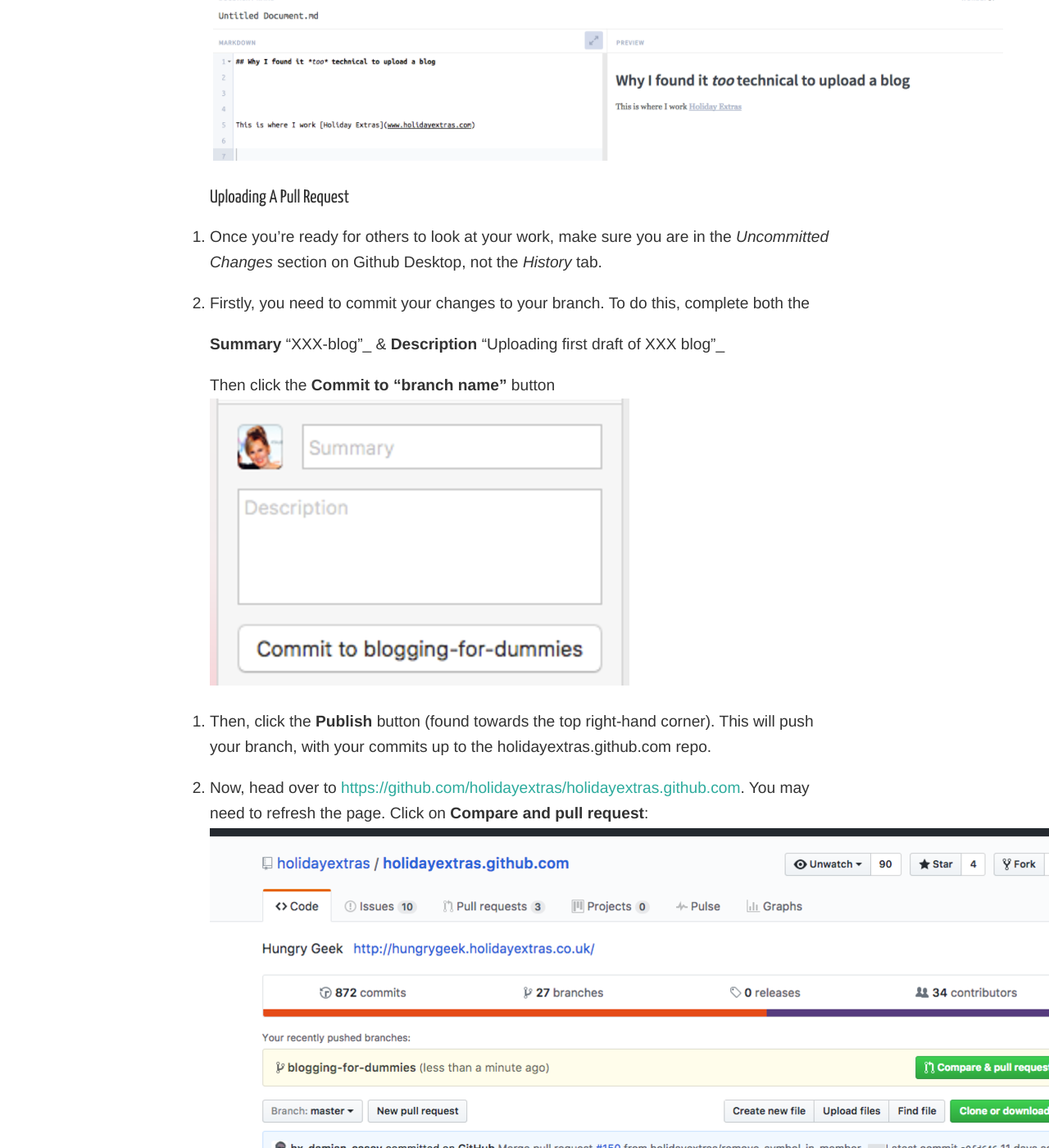
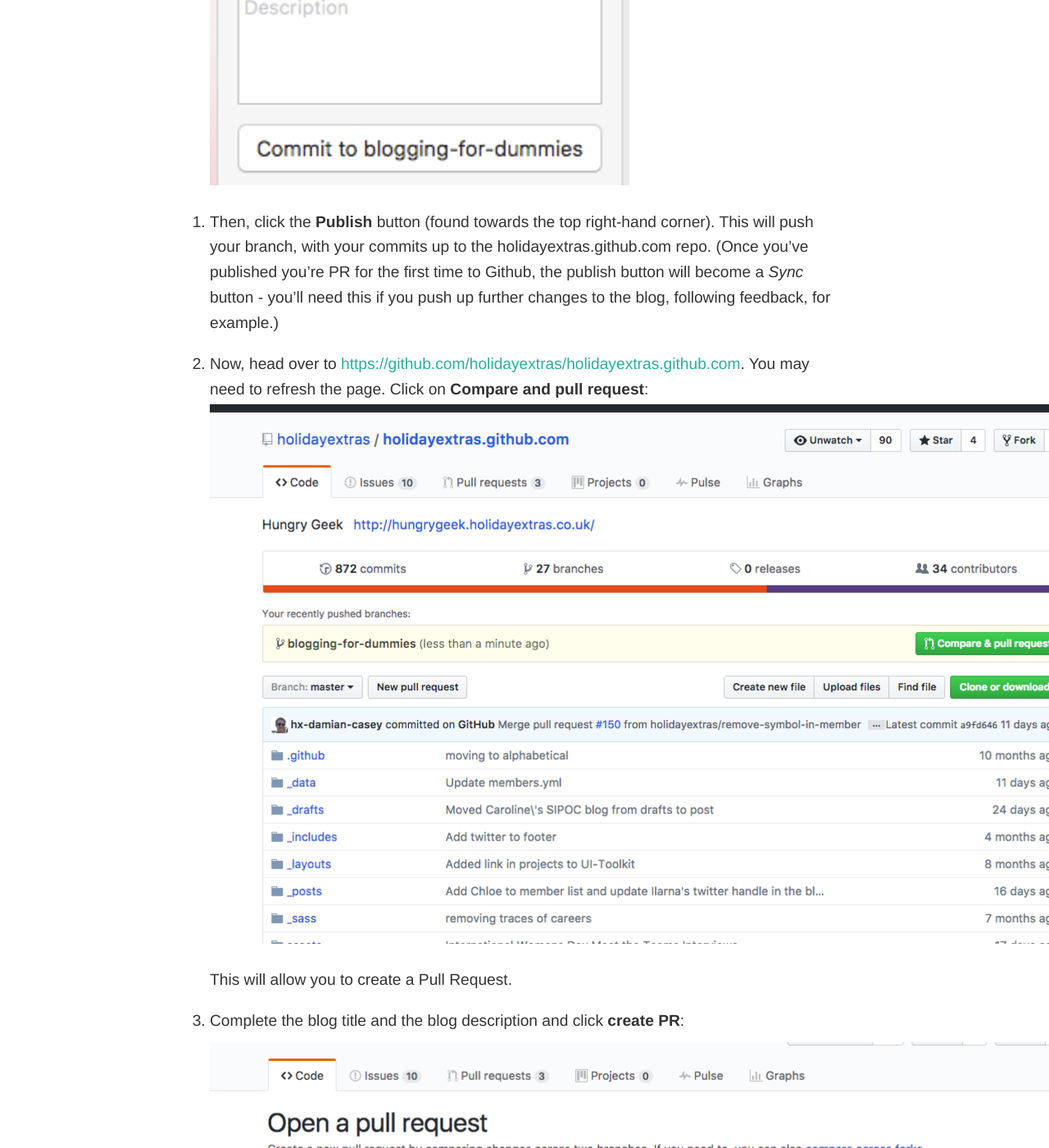
Before and after one commit to holidayextras/holidayextras.github.com, a Jekyll site: the page built from github_desktop.md, in a window 1280 px wide and 1400 px high, scrolled down 14254 px. Shown: the whole window at 82% size. Built offline with Jekyll 4.4.1, drawn with Linux system fonts in a browser that asks for light colours; nearby versions of some CDN libraries; our own code applies the rules of GitHub Pages for plain Markdown files; comment, search, counter and statistics services are not loaded; some of the changed text lies outside the part shown.

Commit message:
Removing image and adding clarification
Removing image that wasn’t really required and added that publish
button will become a sync button + process for further commits on same
branch.

```diff
--- a/github_desktop.md
+++ b/github_desktop.md
@@ -119,7 +118,7 @@
 Then click the **Commit to "branch name"** button
 ![commit.png]({{ site.baseurl }}/assets/img/github_desktop/commit.png)
 
-3. Then, click the **Publish** button (found towards the top right-hand corner). This will push your branch, with your commits up to the holidayextras.github.com repo.
+3. Then, click the **Publish** button (found towards the top right-hand corner). This will push your branch, with your commits up to the holidayextras.github.com repo. (Once you've published you're PR for the first time to Github, the publish button will become a _Sync_ button - you'll need this if you push up further changes to the blog, following feedback, for example.)
 
 4. Now, head over to [https://github.com/holidayextras/holidayextras.github.com](https://github.com/holidayextras/holidayextras.github.com). You may need to refresh the page. Click on **Compare and pull request**:
 ![compare_and_pr.png]({{ site.baseurl }}/assets/img/github_desktop/compare_and_pr.png)
@@ -133,6 +132,8 @@
 
    Copy the URL and share on slack and get some reviewers! See the [README](https://github.com/holidayextras/holidayextras.github.com) for more information on how to send a blog post for review and getting it published.
 
+6. If you have feedback to address, make sure you are in the right branch on Github Desktop. Open the file again in your chosen text editor and make the changes. Click save and head back over to Github Desktop. You should see new uncommitted changes to push up. Repeat the process for committing to the branch and click **Sync**. Head back over to your PR in Github and refresh and you should see your _commit_ has been pushed up and your _files changed_ updated.
+
 ### Creating Another Post
 
 The next time you want to create a new blog post, it's as simple as repeating the instructions above for:
```
Also changed, not shown: other parts of github_desktop.md (+1 -2 lines).
